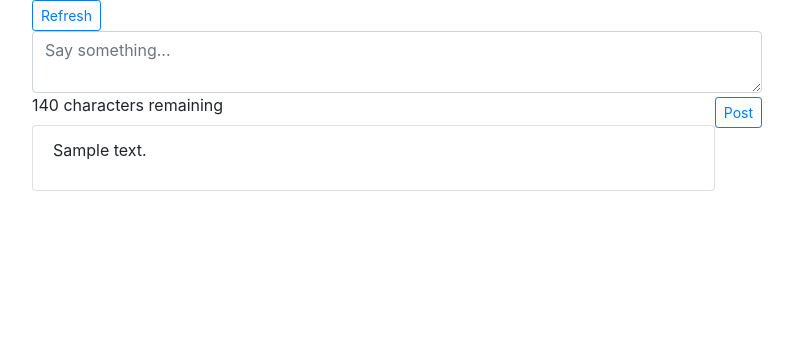
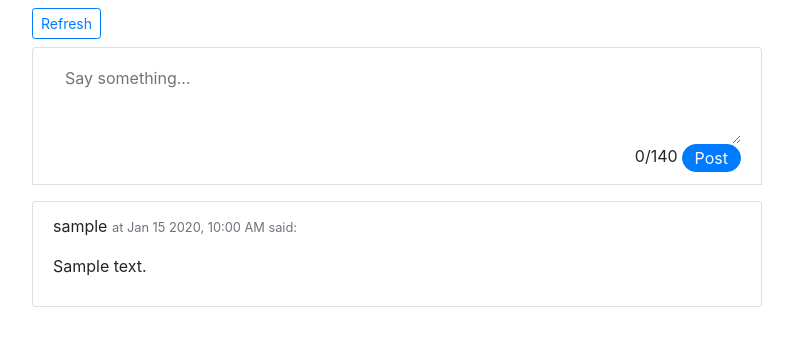
Before and after one commit to zs7779/TinyTwitter, a Django app: page / in a window 1280 px wide. Shown: the part 56-402 px from the top of the page, without its empty margins (243-1036 px from the left). Run offline with Django 3.2, Linux system fonts and the light colour scheme; a user stored in the database is signed in; tables that the repository leaves empty hold one stand-in row (values such as "Sample post"); some libraries are stand-ins or nearby versions.

Commit message:
fix submit button appearance, fix word limit

```diff
--- a/network/static/network/index.js
+++ b/network/static/network/index.js
@@ -13,8 +13,9 @@ function printError (error) {
 Vue.component("post-feed", {
     props: ['posts'],
     template: `
-    <div>
-        <ul class="list-group mt-2">
+    <div class="post-feed">
+        <slot></slot>
+        <ul class="list-group">
             <post-card v-for="post in posts" v-bind:key="post.index" v-bind:post="post"></post-card>
         </ul>
     </div>
@@ -25,9 +26,10 @@ Vue.component('post-card', {
     props: ['post'],
     template: `
     <li class="list-group-item">
-        <div class="card-text">
-            <p> {{ post.text }} </p>
-        </div>
+            <div class="card-text">
+                <p>{{ post.author }} <span class="small text-muted">at {{ post.timestamp }} said:</span></p>
+                <p> {{ post.text }} </p>
+            </div>
     </li>
     `,
 })
@@ -37,9 +39,11 @@ Vue.component("new-post", {
     <div>
         <form v-on:submit.prevent="onSubmitPost">
             <slot></slot>
-            <textarea class="form-control" v-model="newPostText" placeholder="Say something..." v-on:keypress="onTextInput"></textarea>
-            <span>{{ charRemaining }} characters remaining</span>
-            <button type="submit" class="btn btn-outline-primary float-right btn-sm mt-1">Post</button>
+            <textarea rows=3 class="form-control border-0" v-model="newPostText" placeholder="Say something..." v-on:keypress="onTextInput"></textarea>
+            <div class="d-flex justify-content-end">
+            <span class="mx-1">{{ charRemaining }}</span>
+            <button type="submit" class="btn btn-primary rounded-pill new-post-button">Post</button>
+            </div>
         </form>
     </div>
     `,
@@ -50,7 +54,8 @@ Vue.component("new-post", {
     },
     computed: {
         charRemaining: function() {
-            return 140 - this.newPostText.length
+            this.newPostText = this.newPostText.substr(0, 140)
+            return `${this.newPostText.length}/140`
         },
     },
     methods: {
--- a/network/static/network/styles.css
+++ b/network/static/network/styles.css
@@ -0,0 +1,4 @@
+.new-post-button {
+    padding-top: 1px;
+    padding-bottom: 1px;
+}
--- a/network/templates/network/index.html
+++ b/network/templates/network/index.html
@@ -4,13 +4,14 @@
 {% block body %}
 
 <div id="project4" class="container">
-    <div class="row justify-content-center">
+    <div class="row justify-content-center ">
         <div class="col-8">
-            <div><button class="btn btn-outline-primary btn-sm" type="button" v-on:click="getPosts">Refresh</button></div>
-            {% if request.user.is_authenticated %}
-            <new-post v-on:new-post-ok="getPosts">{% csrf_token %}</new-post>
-            {% endif %}
-            <post-feed v-bind:posts="posts"></post-feed>
+            <div class="my-2"><button class="btn btn-outline-primary btn-sm" type="button" v-on:click="getPosts">Refresh</button></div>
+            <post-feed v-bind:posts="posts">
+                {% if request.user.is_authenticated %}
+                <ul class="list-group-item"><new-post v-on:new-post-ok="getPosts">{% csrf_token %}</new-post></ul>
+                {% endif %}
+            </post-feed>
         </div>
     </div>
 </div>
```
